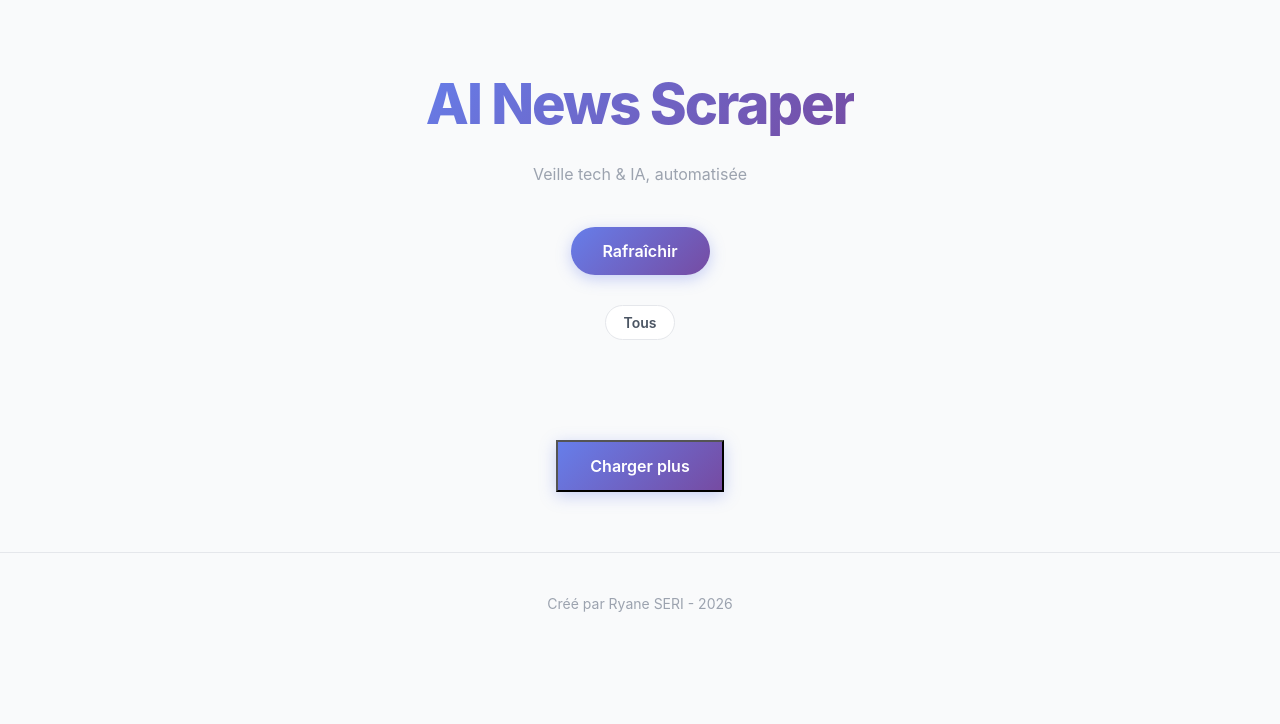
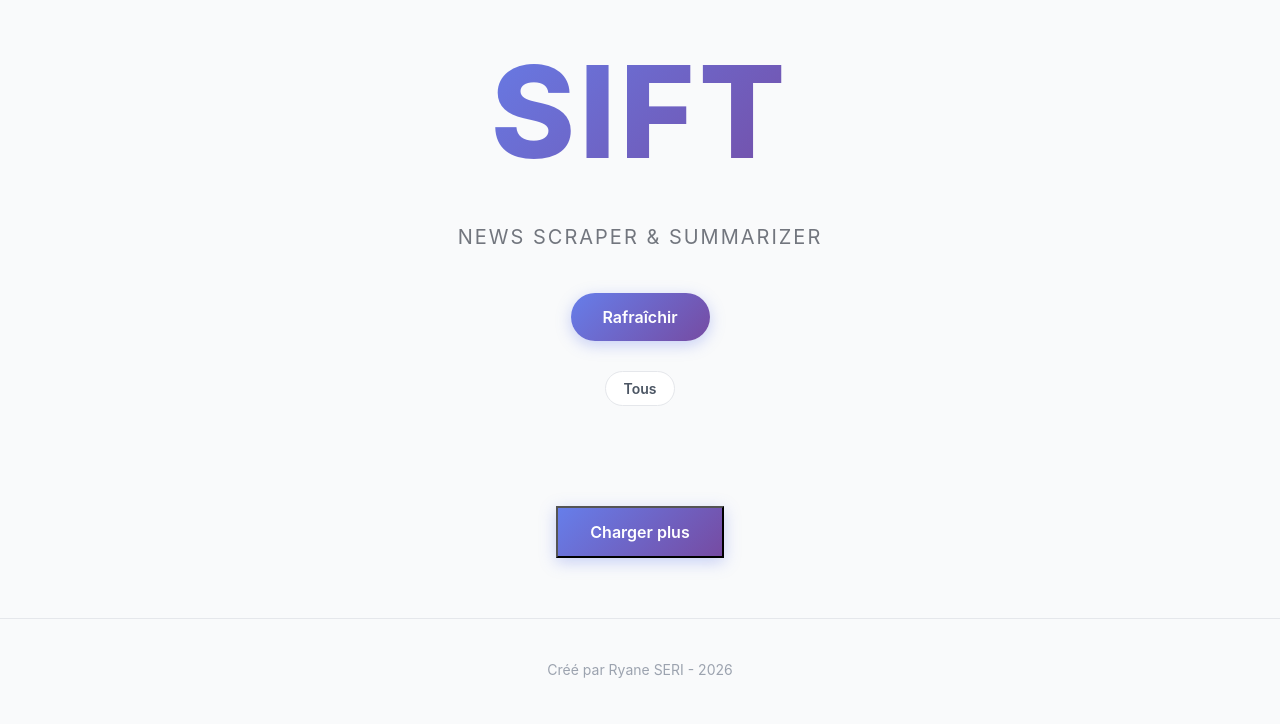
Before and after one commit to Ryane-S/ai-scraper, a website: page app/static/index.html in a window 1280 px wide. Drawn offline with Linux system fonts and the light colour scheme; no server answers.

Commit message:
chore: rebrand project to SIFT

```diff
--- a/app/static/index.html
+++ b/app/static/index.html
@@ -5,12 +5,12 @@
         <meta name="viewport" content="width=device-width, initial-scale=1">
         <title>AI News Scraper</title>
         <link rel="icon" type="image/svg+xml" href="/static/img/favicon.svg?v=1">
-        <link rel="stylesheet" href="/static/style.css?v=12">
+        <link rel="stylesheet" href="/static/style.css?v=13">
     </head>
     <body>
         <!--Titre de l'application-->
         <div class="title">
-            <h1 class="main-title">AI News Scraper</h1>
+            <h1 class="main-title">SIFT</h1>
         </div>
 
         <!--Bouton Scraping-->
--- a/app/static/style.css
+++ b/app/static/style.css
@@ -14,15 +14,15 @@ body, html {
 }
 
 .title {
-    padding: 60px 20px 20px;
+    padding: 20px 20px 20px;
     text-align: center;
 }
 
 .main-title {
-    font-size: clamp(2rem, 5vw, 3.5rem);
+    font-size: clamp(3rem, 10vw, 8rem);
     font-weight: 800;
-    letter-spacing: -2px;
-    margin: 0;
+    letter-spacing: 4px;
+    margin: -10px;
     background: linear-gradient(135deg, #667eea 0%, #764ba2 100%);
     -webkit-text-fill-color: transparent;
     background-clip: text;
@@ -30,13 +30,14 @@ body, html {
 }
 
 .title::after {
-    content: "Veille tech & IA, automatisée";
+    content: "News Scraper & Summarizer";
     display: block;
-    font-size: 1rem;
+    font-size: clamp(0.9rem, 3vw, 1.25rem);
     font-weight: 400;
-    color: #9ca3af;
-    letter-spacing: 0;
-    margin-top: 12px;
+    color: hsl(218, 5%, 47%);
+    letter-spacing: 2px;
+    text-transform: uppercase;
+    margin-top: 16px;
 }
 
 .scraping-button {
```
Also changed, not shown: README.md, 1 other file.
